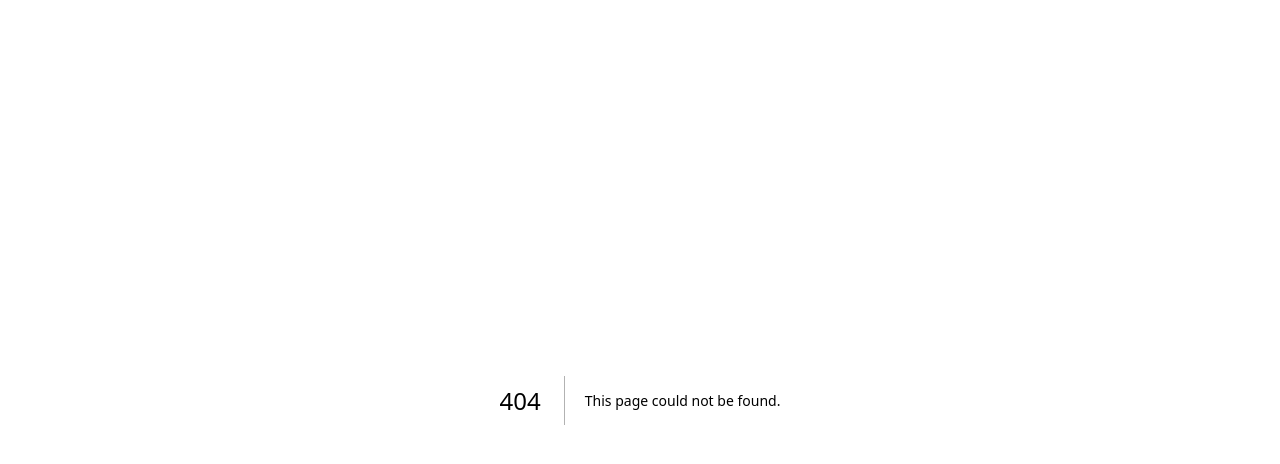
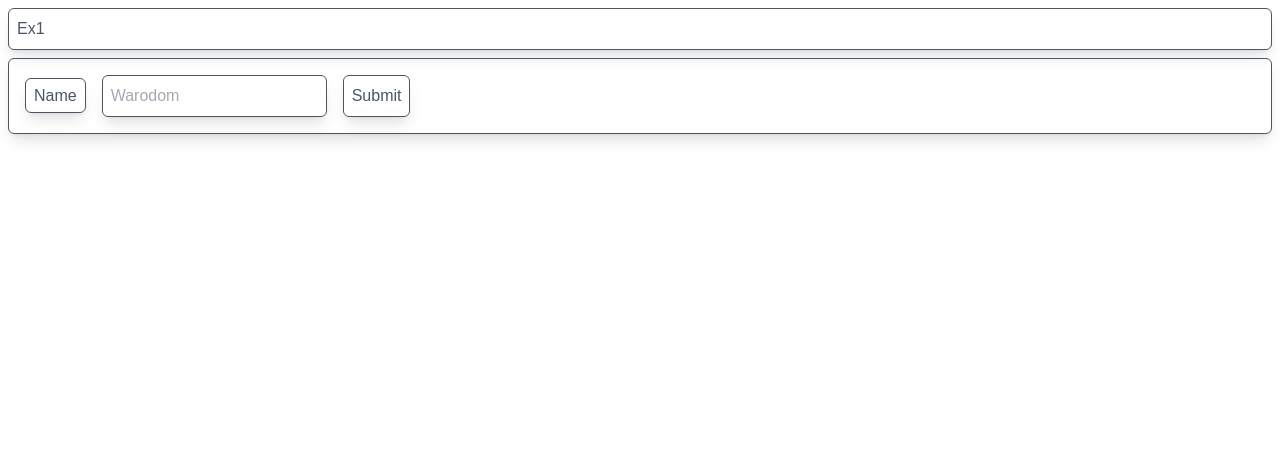
Before and after one commit to wwarodom/web_module_2026, a Next.js app in the folder 6_next_basic/my-app/: page /ex1 in a window 1280 px wide. Before the commit this address had no page. Shown: the top 464 px of the page. Built offline with nearby package versions, Linux system fonts and the light colour scheme.

Commit message:
add server action

```diff
--- /dev/null
+++ b/6_next_basic/my-app/app/ex1/page.tsx
@@ -0,0 +1,20 @@
+// Server action
+// useActionState()
+// isPending
+
+const STYLE = `border m-2 p-2 text-gray-600 shadow-lg rounded-md`
+
+export default function Ex1() {
+    return (
+        <div>
+            <h1 className={STYLE}>Ex1</h1>
+            <div>
+                <form className={STYLE} action="">
+                    <label className={STYLE} htmlFor="name">Name</label>
+                    <input className={STYLE} type="text" name="name" placeholder="Warodom" />
+                    <button className={STYLE} >Submit</button>
+                </form>
+            </div>
+        </div>
+    )
+}
```
